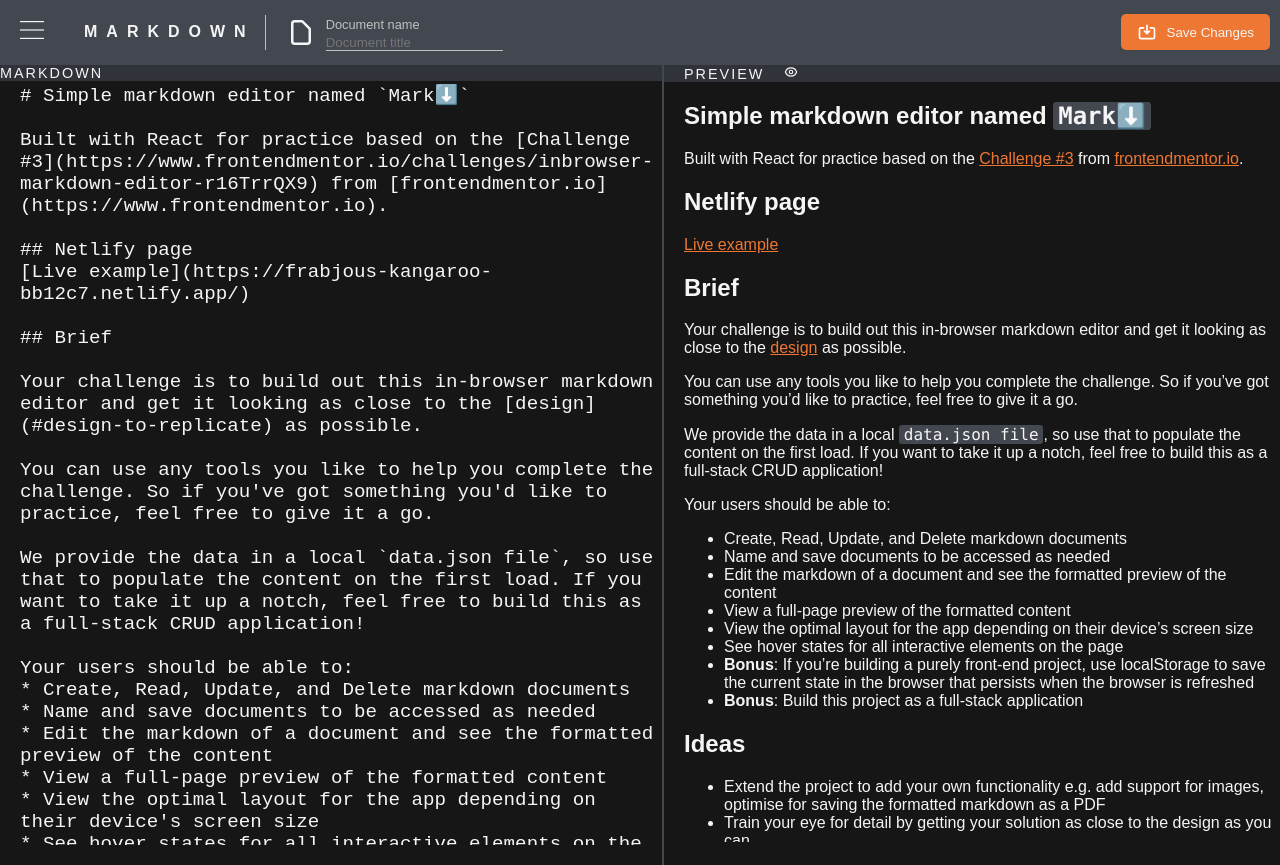
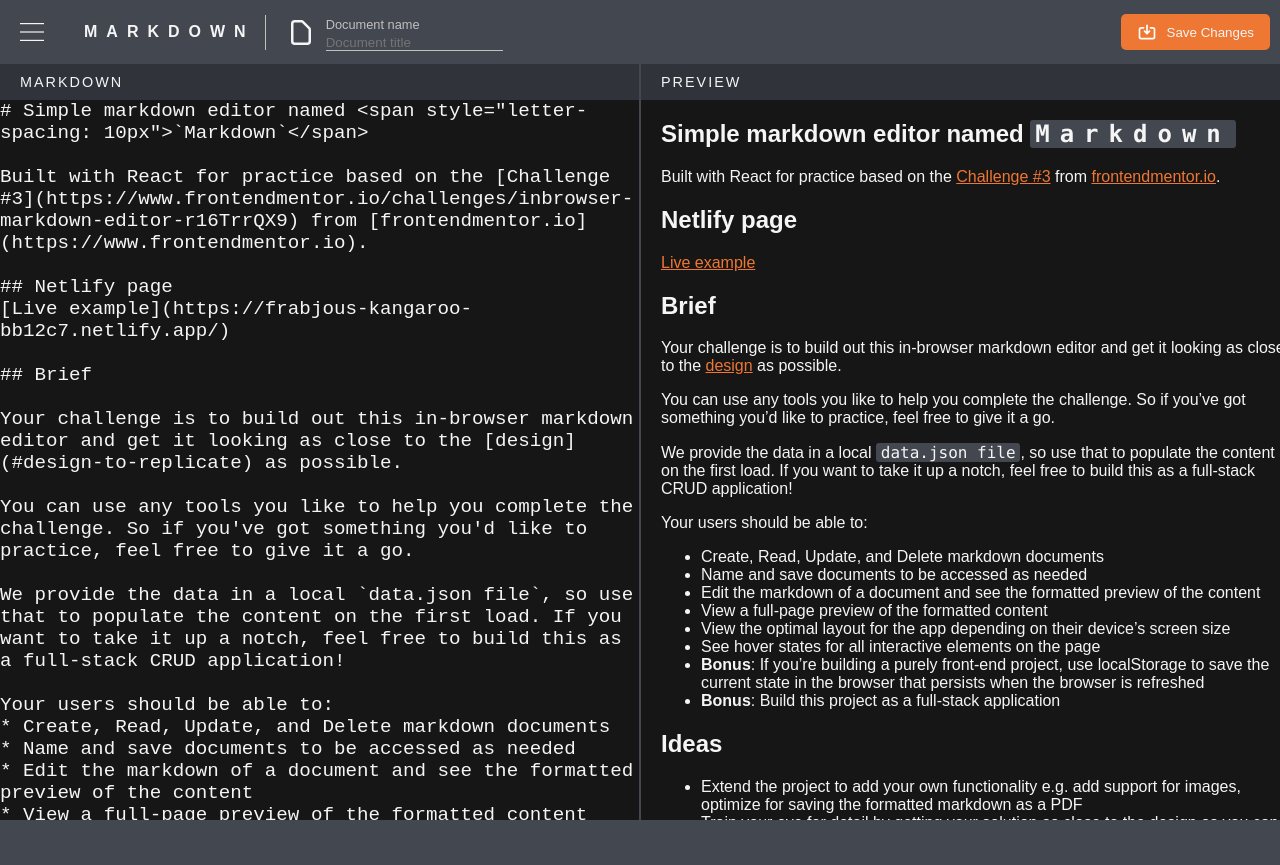
Before and after one commit to mihalcea-bogdan-daniel/markdow-editor, a React (Create React App) app: page / in a window 1280 px wide. After the commit the page ends 824 px from the top, so only its background shows below. Built offline with nearby package versions, Linux system fonts and the light colour scheme.

Commit message:
Before lifting state up

```diff
--- a/src/App.scss
+++ b/src/App.scss
@@ -1,10 +1,10 @@
-@use "./styles/_colors";
+@use "./styles/_colors" as c;
 
 
 :root,
 body {
-  background-color: colors.$main-medium;
-  color: colors.$text;
+  background-color: c.$main-medium;
+  color: c.$text;
   font-family: Montserrat, Arial, Helvetica, sans-serif;
   margin: 0;
   padding: 0;
@@ -13,15 +13,21 @@ body {
 }
 
 code {
-  background-color: colors.$main-medium;
+  background-color: c.$main-medium;
   padding: 0 0.3rem;
   border-radius: 3px;
 }
 
 a {
-  color: colors.$accent;
+  color: c.$accent;
   text-decoration: underline;
   &:visited {
     color: rgba($color: #d16abb, $alpha: 1.0);
   }
+  &:hover {
+    color: c.$accent-hover;
+  }
+  &:active {
+    color: c.$accent-active;
+  }
 }
--- a/src/App.tsx
+++ b/src/App.tsx
@@ -18,7 +18,7 @@ function App() {
             <Input placeHolder="Document title"></Input>
           </NavItem>
           <NavItem>
-            <Button icon={<SaveIcon width="20px" />} buttonText="Save Changes"></Button>
+            <Button icon={<SaveIcon width="20px" />} buttonText="Save Changes" aria-label="Save changes"></Button>
           </NavItem>
         </NavBar>
       </header>
--- a/src/Pages/Editor.scss
+++ b/src/Pages/Editor.scss
@@ -1,31 +1,69 @@
 @use "../styles/_colors";
 @use "../styles/_scrollbar"as sb;
+@use "../styles/_breakpoints"as bp;
+
+main {
+  background-color: colors.$main-medium;
+}
 
 .editor-container {
   position: relative;
-  width: 100%;
-  display: inline-flex;
-  justify-content: space-evenly;
-  background-color: colors.$main;
+  // width: 100%;
+  // display: inline-flex;
+  // justify-content: space-evenly;
+  display: grid;
+  grid-template-columns: 1fr 1fr;
+  gap: 2px;
+  background-color: colors.$main-medium;
 
-  .vertical-separator {
-    display: flex;
+  @include bp.for-phone-only {
+    display: block;
+  }
 
-    &::after {
-      content: "";
-      background-color: colors.$main-medium;
-      min-width: 2px;
-      min-height: 100vh;
+  .preview-button {
+    visibility: hidden;
+  }
+  @include bp.for-phone-only {
+    display: block;
+    .preview-button {
+      z-index: 1000;
+      visibility: visible;
     }
   }
 
   article {
+    &.editor {
+      z-index: 9;
+
+      @include bp.for-phone-only {
+        position: relative;
+      }
+    }
+
+    &.markdown-output {
+
+      @include bp.for-phone-only {
+        position: absolute;
+        bottom: 0;
+        opacity: 0.0;
+        transition: z-index 0.5s step-end, opacity 0.5s cubic-bezier(.17, .67, .53, .95);
+        z-index: 0;
+
+        &.active {
+          opacity: 1.0;
+          transition: z-index 0.5s step-start, opacity 0.5s cubic-bezier(.17, .67, .53, .95);
+          z-index: 10;
+        }
+      }
+    }
+
     textarea.markdown-input {
-      padding-left: 20px;
-      width: 50vw;
+      padding: 0;
       position: relative;
+      min-width: 100%;
+      height: 90vh;
+      min-height: 90vh;
       resize: none;
-      height: 95vh;
       font-size: 1.2rem;
       background-color: inherit;
       color: colors.$text;
@@ -33,31 +71,37 @@
       border: none;
       box-shadow: none;
       outline: none;
+      background-color: colors.$main;
       //If this is not set than the cursor will not change to pointer
       cursor: auto;
       @include sb.rounded_scroll_bar;
+
     }
 
     output.markdown-output {
       display: inline-block;
-      flex-grow: 1;
       overflow: auto;
-      height: 95vh;
+      min-width: 98%;
       overflow-y: scroll;
       padding-left: 20px;
       @include sb.rounded_scroll_bar;
+      max-height: 90vh;
+      height: 90vh;
+      background-color: colors.$main;
+
     }
 
     h2.page-header2 {
-      // padding: 10px 20px;
       margin: auto 0;
       font-size: 0.9em;
       letter-spacing: 2px;
       font-weight: 400;
       background-color: colors.$header;
-      span{
-        padding: 10px;
-        margin: 10px;
+      display: flex;
+      align-items: center;
+
+      span {
+        padding: 10px 20px;
       }
     }
 
--- a/src/Pages/Editor.tsx
+++ b/src/Pages/Editor.tsx
@@ -5,8 +5,13 @@ import MarkdownIt from "markdown-it";
 import DOMPurify from "dompurify";
 import { EyeIcon } from "@heroicons/react/outline";
 
-const Editor = () => {
+type EditorProps= {
+  input?:string | "";
+}
+
+const Editor = ({input}:EditorProps) => {
   const [inputValue, setInputValue] = React.useState(defaultText);
+  const [preview, setPreview] = React.useState(false);
   const Sanitize = (htmlString: string) => {
     const md = new MarkdownIt({ html: true, linkify: true, typographer: true });
     return DOMPurify.sanitize(md.render(htmlString));
@@ -14,15 +19,28 @@ const Editor = () => {
   const handleInput = (e: React.ChangeEvent<HTMLTextAreaElement>) => {
     setInputValue(e.target.value);
   };
+  const handleSetPreview = () => {
+    setPreview(!preview);
+  };
+  React.useEffect(() => {
+    console.log("Redndered or loaded?");
 
-  React.useEffect(() => {
     setInputValue(defaultText);
   }, []);
 
   return (
     <div className="editor-container">
-      <article>
-        <h2 className="page-header2">MARKDOWN</h2>
+      <EyeIcon
+        className="preview-button"
+        style={{ position: "absolute", right: "15px", top: "7px" }}
+        width={24}
+        role="checkbox"
+        onClick={handleSetPreview}
+      ></EyeIcon>
+      <article className="editor">
+        <h2 className="page-header2">
+          <span>MARKDOWN</span>
+        </h2>
         <textarea
           className="markdown-input"
           autoFocus
@@ -30,16 +48,13 @@ const Editor = () => {
           defaultValue={inputValue as string}
         ></textarea>
       </article>
-
-      <div className="vertical-separator"></div>
-      <article className="output-container">
+      <article className={`markdown-output ${preview ? "active" : ""}`}>
         {/* This header is identified as page-header2 to not intervene on the markdown
         2 posibilities emerge from here
          - 1. Separate typography
          - 2. Make the output a styled component with his own theme */}
         <h2 className="page-header2">
           <span>PREVIEW</span>
-          <EyeIcon width={14}></EyeIcon>
         </h2>
         {/* Needs sanitizier for dangerous HTML elements display
       will use dompurify for the sake of exercise
--- a/src/Pages/defaultText.ts
+++ b/src/Pages/defaultText.ts
@@ -1,4 +1,4 @@
-const defaultText:string = `# Simple markdown editor named \`Mark⬇️\`
+const defaultText:string = `# Simple markdown editor named <span style="letter-spacing: 10px">\`Markdown\`</span>
 
 Built with React for practice based on the [Challenge #3](https://www.frontendmentor.io/challenges/inbrowser-markdown-editor-r16TrrQX9) from [frontendmentor.io](https://www.frontendmentor.io).
 
@@ -25,7 +25,7 @@ Your users should be able to:
 
 ## Ideas
 
-* Extend the project to add your own functionality e.g. add support for images, optimise for saving the formatted markdown as a PDF
+* Extend the project to add your own functionality e.g. add support for images, optimize for saving the formatted markdown as a PDF
 * Train your eye for detail by getting your solution as close to the design as you can
 * ~~Use a JavaScript framework/library to practice building using components~~
 * Try estimating the time it will take for you to build the project. Then see if the time taken matches up to your estimate. Project estimations are a skill that is often overlooked but is important for professional developers
--- a/src/components/Button/Button.tsx
+++ b/src/components/Button/Button.tsx
@@ -5,10 +5,11 @@ type ButtonProps = {
   icon?: React.ReactElement<"svg">;
   children?: React.ReactElement | React.ReactElement[];
   buttonText?: string;
+  ariaLabel?: string
 };
-const Button = ({ icon, children, buttonText, ...props }: ButtonProps) => {
+const Button = ({ icon, children, buttonText, ariaLabel, ...props }: ButtonProps) => {
   return (
-    <button className={styles.button}>
+    <button className={styles.button} aria-label={ariaLabel} {...props}>
       <div className={styles.content}>
         {icon}
         <span className={styles.text}>{buttonText}</span>
--- a/src/components/Navigation/MenuButton/MenuButton.tsx
+++ b/src/components/Navigation/MenuButton/MenuButton.tsx
@@ -1,14 +1,10 @@
-import React, { useState, useEffect } from "react";
+import React, { useState } from "react";
 import styles from "./MenuButoon.module.scss";
 const MenuButton = () => {
   const [open, setOpen] = useState(false);
   const handleClick = () => {
     setOpen(!open);
   };
-  useEffect(() => {
-    console.log(styles);
-  }, []);
-
   return (
     <button
       className={`${styles.menu} ${open ? styles.opened : ""}`}
@@ -18,8 +14,8 @@ const MenuButton = () => {
       <svg
         className={styles.svg}
         width={64}
-        height={68}
-        viewBox="-30 10 160 80"
+        height={70}
+        viewBox="-30 0 160 90"
       >
         <path
           className={`${styles.line} ${styles.line1}`}
--- a/src/styles/_breakpoints.scss
+++ b/src/styles/_breakpoints.scss
@@ -1,5 +1,5 @@
 @mixin for-phone-only {
-    @media (max-width: 599px) {
+    @media (max-width: 480px) {
         @content;
     }
 }
```
